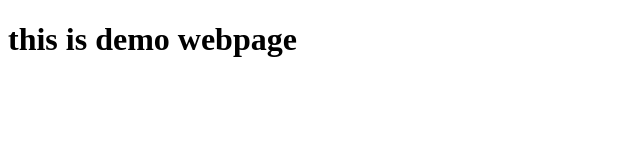
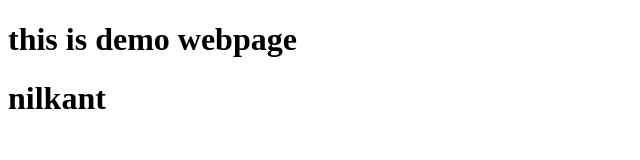
Before and after one commit to nilkantgope7/alexa-voice-assistent, a plain HTML site: page index.html in a window 1280 px wide. Shown: the whole page, without its empty margins (0-640 px from the left). Drawn offline with Linux system fonts and the light colour scheme.

Commit message:
edit html file

```diff
--- a/index.html
+++ b/index.html
@@ -8,5 +8,6 @@
 </head>
 <body>
     <h1> this is demo webpage </h1>
+    <h1> nilkant </h1>
 </body>
 </html>
```
